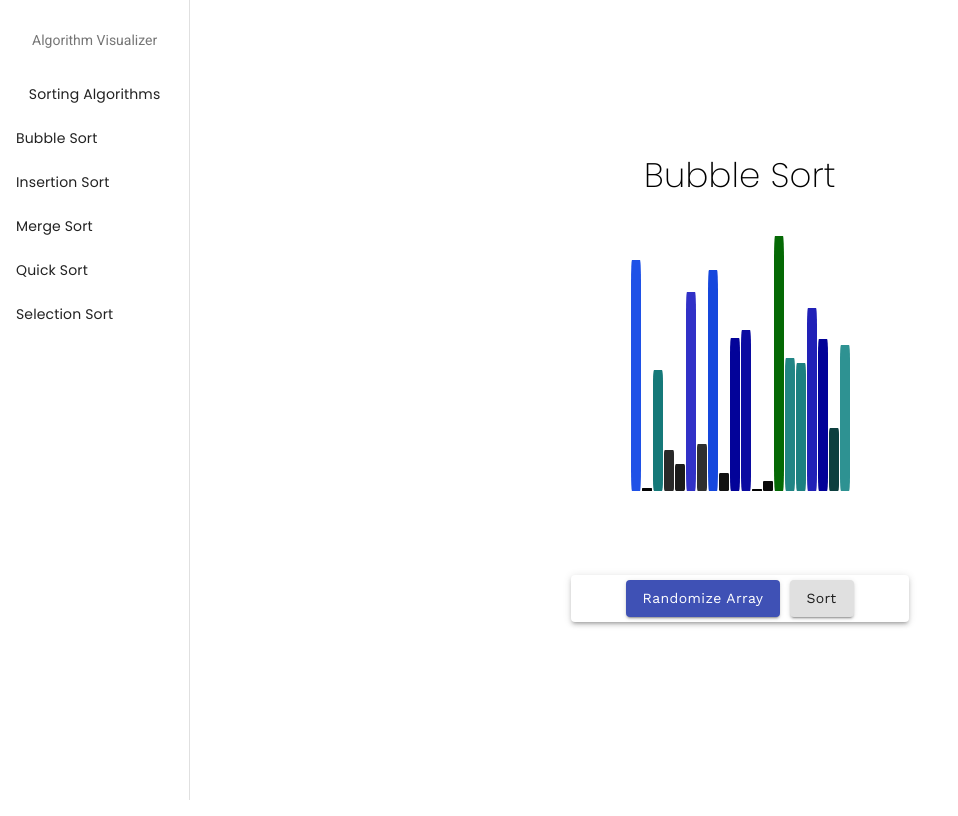
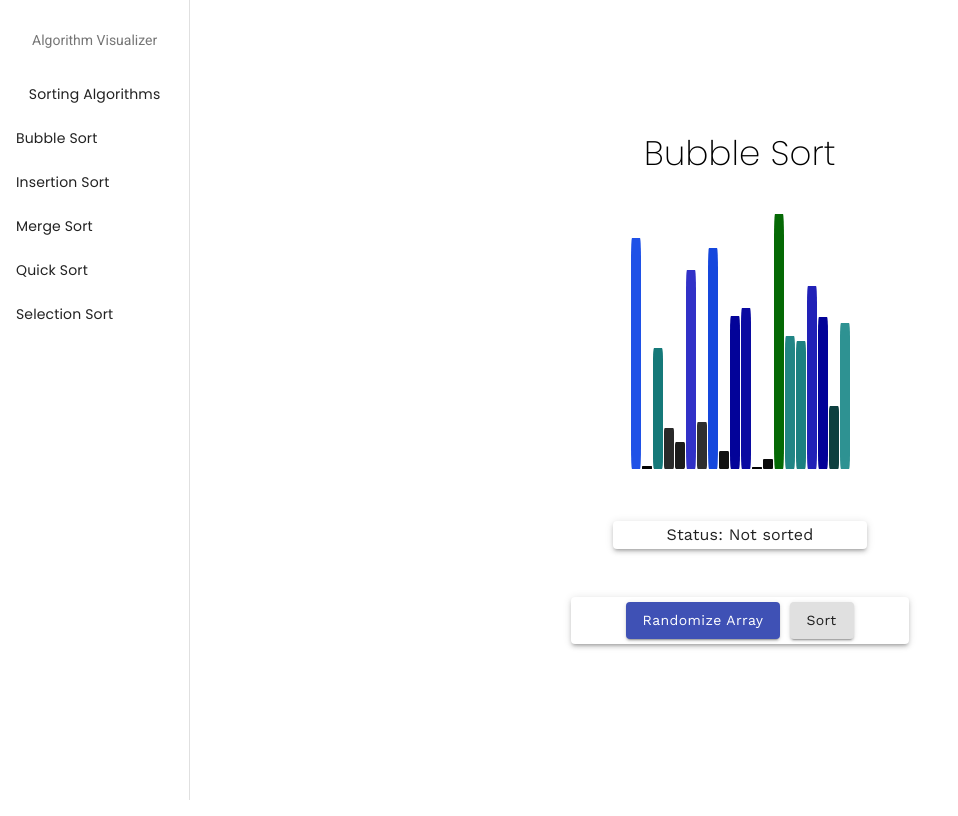
Before and after one commit to sahuashi/algorithm-visualizer, a React (Create React App) app: page / in a window 1280 px wide. Shown: the whole page, without its empty margins (0-958 px from the left). Built offline with nearby package versions, Linux system fonts and the light colour scheme; the HTML template or start-up script is replaced by a standard one.

Commit message:
Add status bar

```diff
--- a/src/App.js
+++ b/src/App.js
@@ -38,6 +38,10 @@ function App() {
         fontFamily: 'Poppins'
       },
       button: {
+        fontFamily: 'Work Sans',
+        textTransform: 'none'
+      },
+      subtitle1: {
         fontFamily: 'Work Sans',
         textTransform: 'none'
       }
--- a/src/components/Visualizer/Array/Canvas.js
+++ b/src/components/Visualizer/Array/Canvas.js
@@ -13,7 +13,7 @@ export default class Canvas extends Component {
       <Box p={5} mx='auto' width={1/3}>
         <Paper elevation={0} >
           {this.props.array.map((number, index) => (
-            <ElementBar key={number+(Math.random() * 5)} height={number} isSorted={this.props.isSorted}/>
+            <ElementBar key={number+(Math.random() * 5)} height={number}/>
           ))}
         </Paper>
       </Box>
--- a/src/components/Visualizer/Array/ElementBar.js
+++ b/src/components/Visualizer/Array/ElementBar.js
@@ -18,10 +18,9 @@ export default class ElementBar extends Component {
     }
 
     render() {
-        let color = this.props.isSorted? "green" : this.state.color;
         return (
             <Tooltip title={this.props.height}>
-                <div className="bar" style={{height: `${this.props.height}px`, background: `${color}`}}/>
+                <div className="bar" style={{height: `${this.props.height}px`, background: `${this.state.color}`}}/>
             </Tooltip>
         )
     }
--- /dev/null
+++ b/src/components/Visualizer/StatusBar.js
@@ -0,0 +1,17 @@
+import React, { Component } from 'react';
+import Paper from "@material-ui/core/Paper";
+import Box from "@material-ui/core/Box";
+import Typography from "@material-ui/core/Typography";
+
+export default class StatusBar extends Component {
+    render() {
+        var status = this.props.isSorted? "Sorted" : "Not sorted";
+        return (
+            <Box p={1} mx="auto" width={1/4}>
+            <Paper elevation={3}>
+            <Typography variant="subtitle1">Status: {status}</Typography>
+            </Paper>
+          </Box>
+        )
+    }
+}
--- a/src/components/Visualizer/Visualizer.js
+++ b/src/components/Visualizer/Visualizer.js
@@ -2,6 +2,7 @@ import React, { Component } from "react";
 import Grid from "@material-ui/core/Grid";
 import Canvas from "./Array/Canvas";
 import SettingsBar from "./SettingsBar";
+import StatusBar from "./StatusBar";
 import Typography from "@material-ui/core/Typography";
 
 export default class Visualizer extends Component {
@@ -14,7 +15,8 @@ export default class Visualizer extends Component {
     return (
       <Grid className="main-panel">
         <Typography variant="h4">{this.props.selectedAlgorithm}</Typography>
-        <Canvas array={this.props.array} isSorted={this.props.isSorted}/>
+        <Canvas array={this.props.array}/>
+        <StatusBar isSorted={this.props.isSorted}/>
         <SettingsBar randomize={this.props.randomize} sort={this.props.sort} isSorting={this.props.isSorting} stop={this.props.stop}/>
       </Grid>
     );
```
